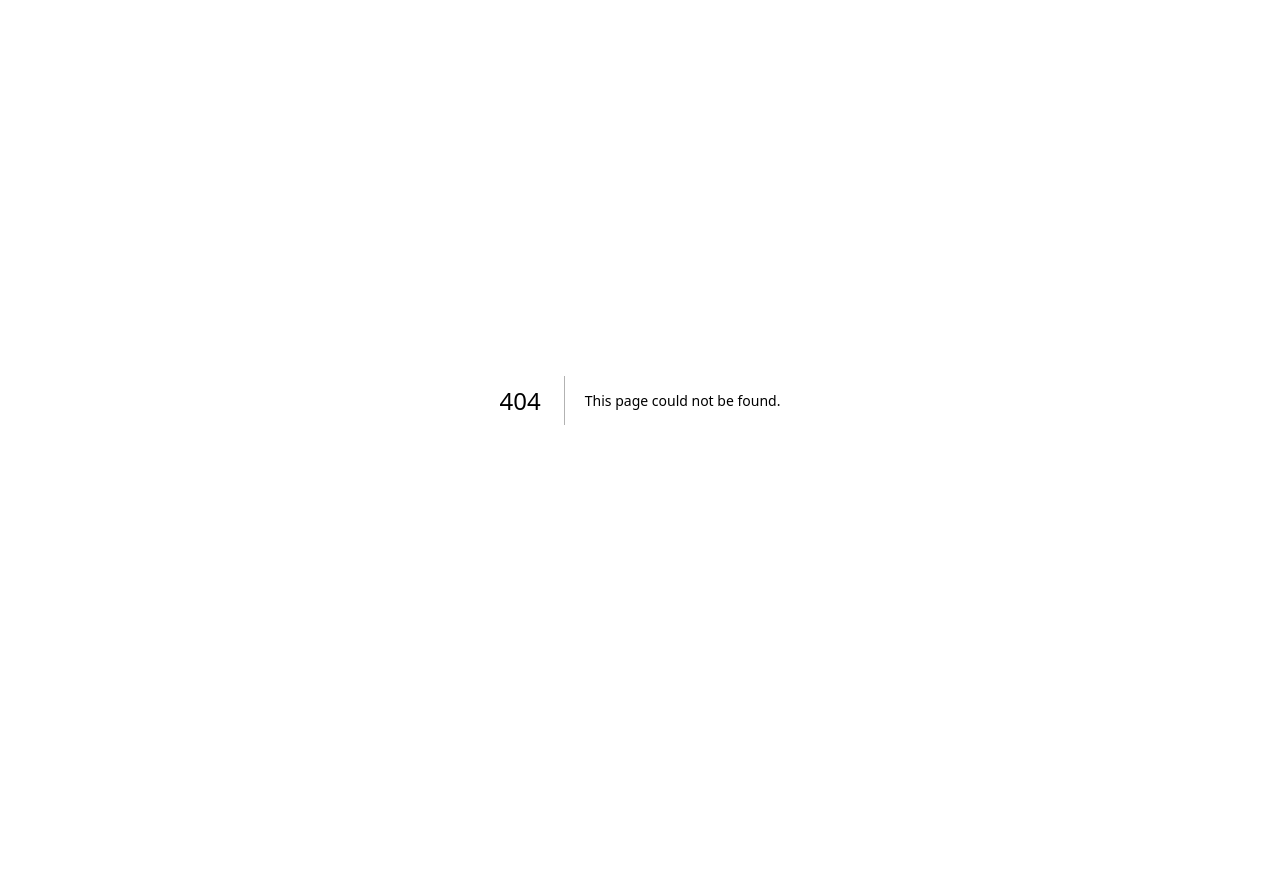
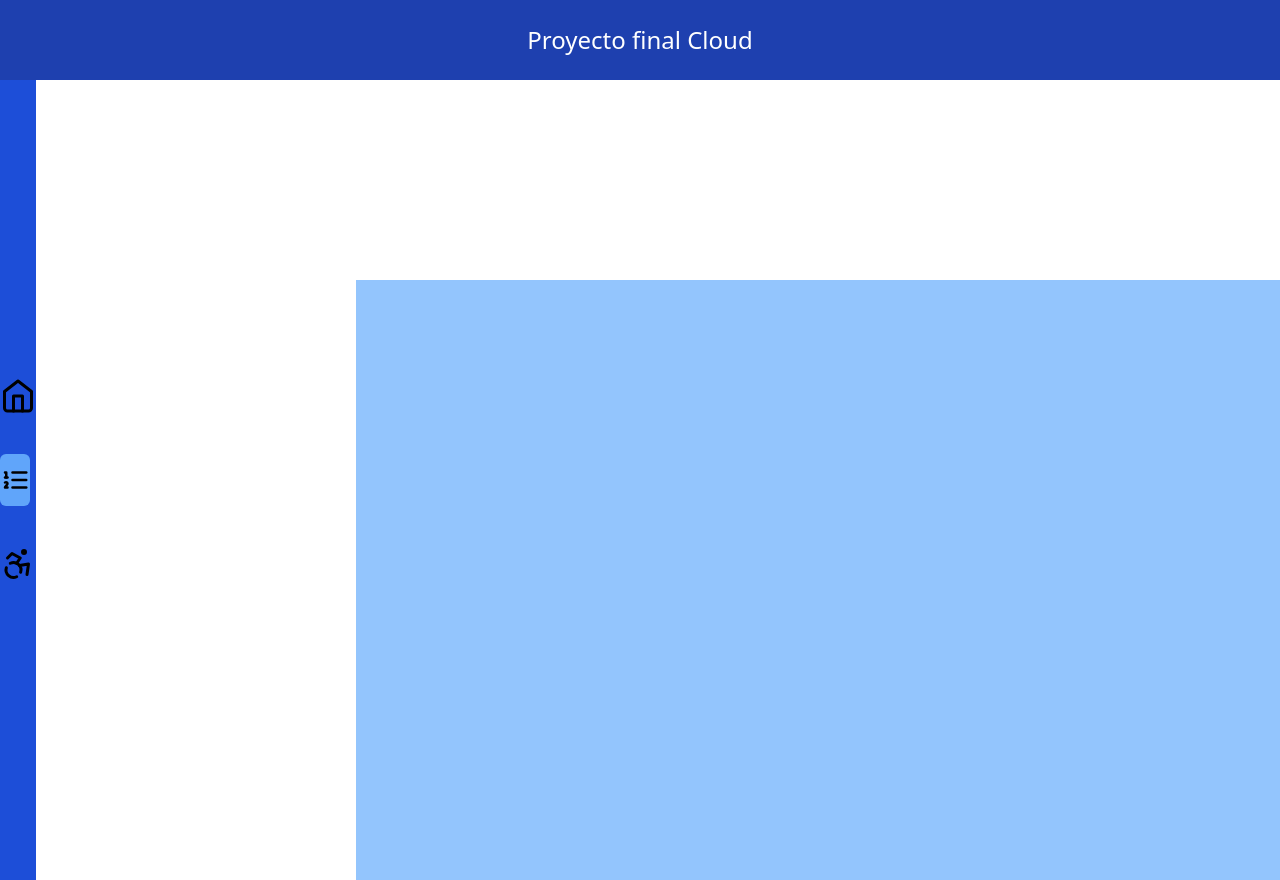
Before and after one commit to Carlos161104/FrontFinal, a Next.js app: page /dashboard/ordenes in a window 1280 px wide. Before the commit this address had no page. Before the commit the page ends 800 px from the top, so only its background shows below. Built offline with nearby package versions, Linux system fonts and the light colour scheme.

Commit message:
feat: create odenes route

```diff
--- a/app/dashboard/_components/_Sidebar/Sidebar.jsx
+++ b/app/dashboard/_components/_Sidebar/Sidebar.jsx
@@ -1,14 +1,25 @@
-import NavItem from "./NavItem"
-import { LuAccessibility, LuActivity, LuHome } from "react-icons/lu"
+import NavItem from "./NavItem";
+import {
+  LuAccessibility,
+  LuActivity,
+  LuHome,
+  LuListOrdered,
+} from "react-icons/lu";
 
 const Sidebar = () => {
   return (
-    <nav className="flex w-1/12 h-[100vh] bg-blue-700 flex-col items-center py-20 justify-center gap-10">
-      <NavItem icon={<LuHome className="text-4xl"/>} path="/dashboard" />
-      <NavItem icon={<LuActivity className="text-4xl"/>} path="/dashboard/actividad" />
-      <NavItem icon={<LuAccessibility className="text-4xl"/>} path="/dashboard/ejemplo" />
+    <nav className="w-1/6 h-[100vh] bg-blue-700 flex flex-col items-center py-20 justify-center gap-10">
+      <NavItem icon={<LuHome className="text-4xl" />} path="/dashboard" />
+      <NavItem
+        icon={<LuListOrdered className="text-4xl" />}
+        path="/dashboard/ordenes"
+      />
+      <NavItem
+        icon={<LuAccessibility className="text-4xl" />}
+        path="/dashboard/ejemplo"
+      />
     </nav>
-  )
-}
+  );
+};
 
-export default Sidebar
+export default Sidebar;
--- a/app/dashboard/layout.jsx
+++ b/app/dashboard/layout.jsx
@@ -3,11 +3,11 @@ import Headers from "./_components/Headers";
 
 const layoutDashboard = ({ children }) => {
   return (
-    <div className="overflow-hidden">
+    <div className="overflow-hidden h-full">
       <Headers />
-      <div className="flex flex-row items-center ">
+      <div className="flex flex-row h-full">
         <Sidebar />
-        {children}
+        <div className="flex-1">{children}</div>
       </div>
     </div>
   );
--- /dev/null
+++ b/app/dashboard/ordenes/layout.jsx
@@ -0,0 +1,16 @@
+const layoutOrders = ({ children }) => {
+  return (
+    <div className="flex flex-row h-full">
+      <div className="w-1/4">{/* Lista de ordenes lateral */}</div>
+      <div className="w-3/4 flex flex-col h-full">
+        <div className="h-1/4">{/* Barra de busqueda */}</div>
+        <div className="h-3/4">
+          {/* Contenido del children */}
+          {children}
+        </div>
+      </div>
+    </div>
+  );
+};
+
+export default layoutOrders;
--- a/app/dashboard/actividad/page.jsx
+++ b/app/dashboard/ordenes/page.jsx
@@ -1,7 +1,8 @@
 const page = () => {
   return (
     <div className="w-screen h-screen bg-blue-300 text-center justify-center items-center p-10">
-      <p>Actividad</p>
+
+
     </div>
   )
 }
```
